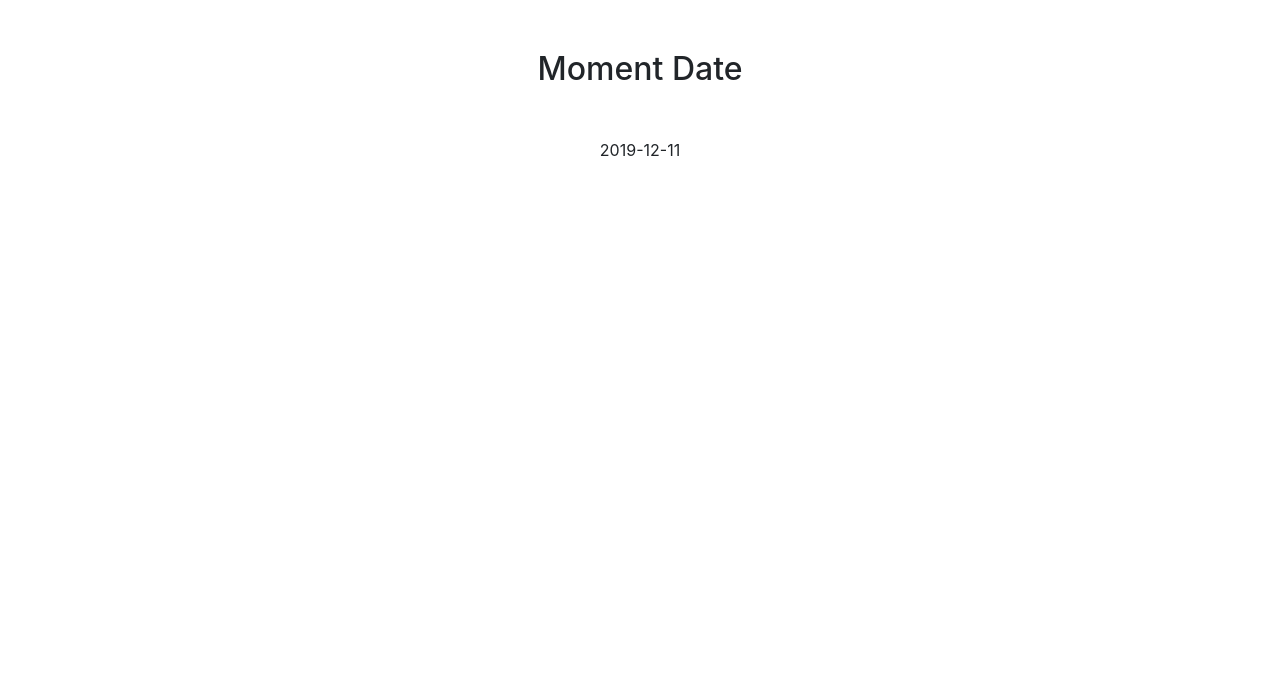
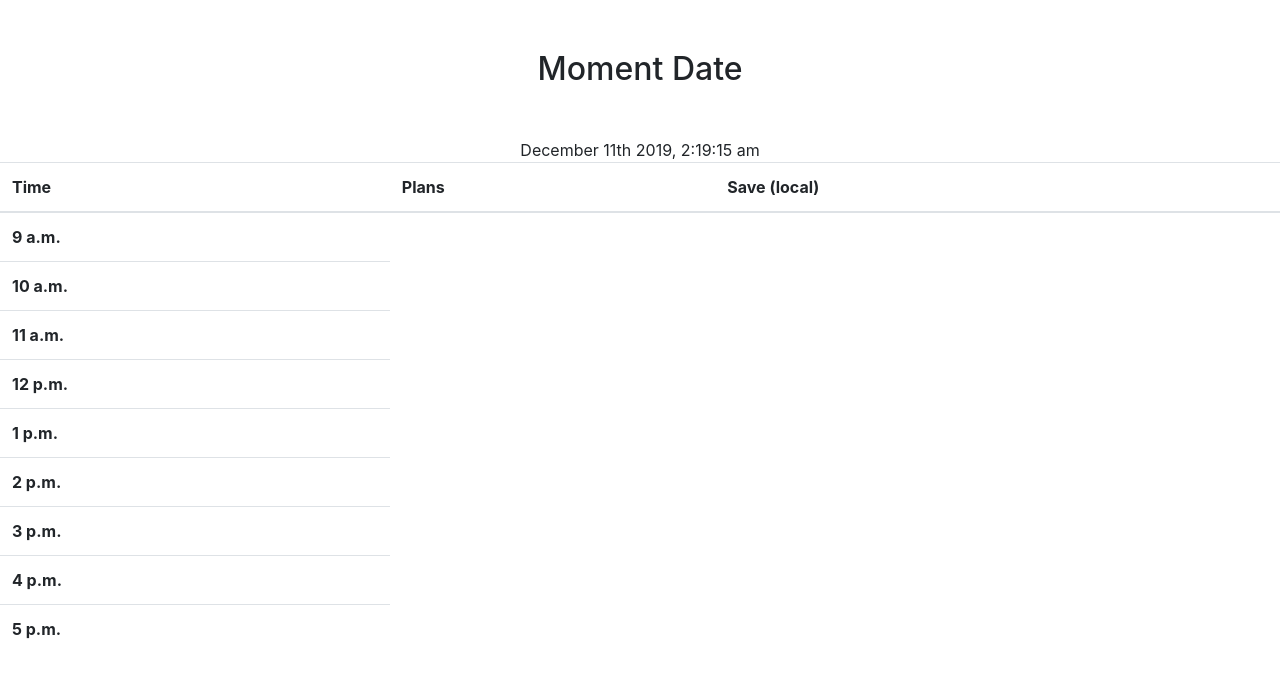
Before and after one commit to pmahalan/day_planner, a plain HTML site: page index.html in a window 1280 px wide. Drawn offline with nearby package versions, Linux system fonts and the light colour scheme.

Commit message:
created a bootstrap tablewith a row for each hour

```diff
--- a/index.html
+++ b/index.html
@@ -11,6 +11,27 @@
 <!-- container for Moment.js output -->
 <div id="displayMoment" style="text-align: center;"></div>
 
+<table class="table table-hover">
+    <thead>
+      <tr>
+        <th scope="col">Time</th>
+        <th scope="col">Plans</th>
+        <th scope="col">Save (local)</th>
+      </tr>
+    </thead>
+    <tbody>
+      <tr> <th scope="row">9 a.m.</th> </tr>
+      <tr> <th scope="row">10 a.m.</th> </tr>
+      <tr> <th scope="row">11 a.m.</th> </tr>
+      <tr> <th scope="row">12 p.m.</th> </tr>
+      <tr> <th scope="row">1 p.m.</th> </tr>
+      <tr> <th scope="row">2 p.m.</th> </tr>
+      <tr> <th scope="row">3 p.m.</th> </tr>
+      <tr> <th scope="row">4 p.m.</th> </tr>
+      <tr> <th scope="row">5 p.m.</th> </tr>
+    </tbody>
+  </table>
+
 
 <script type="text/javascript">
 console.log(moment());
@@ -21,12 +42,13 @@ console.log(moment());
   var NowMoment = moment();
   // display value of moment object in #displayMoment div
   var eDisplayMoment = document.getElementById('displayMoment');
-  eDisplayMoment.innerHTML = NowMoment.format('YYYY-M-D');
+  eDisplayMoment.innerHTML = NowMoment.format('MMMM Do YYYY, h:mm:ss a');
 
   // instantiate a JavaScript Date object
   var NowDate = new Date();
 
 })();
+
 </script>
 
 </body>
```
